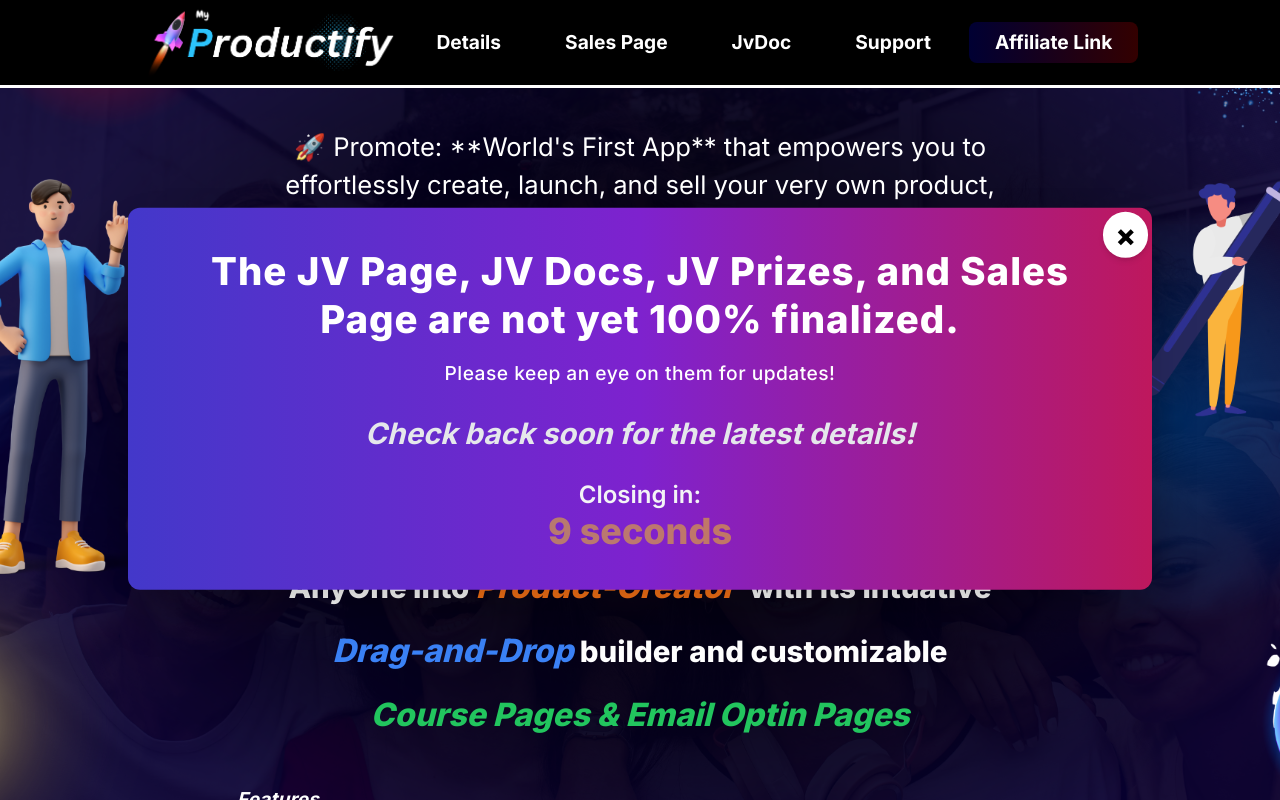
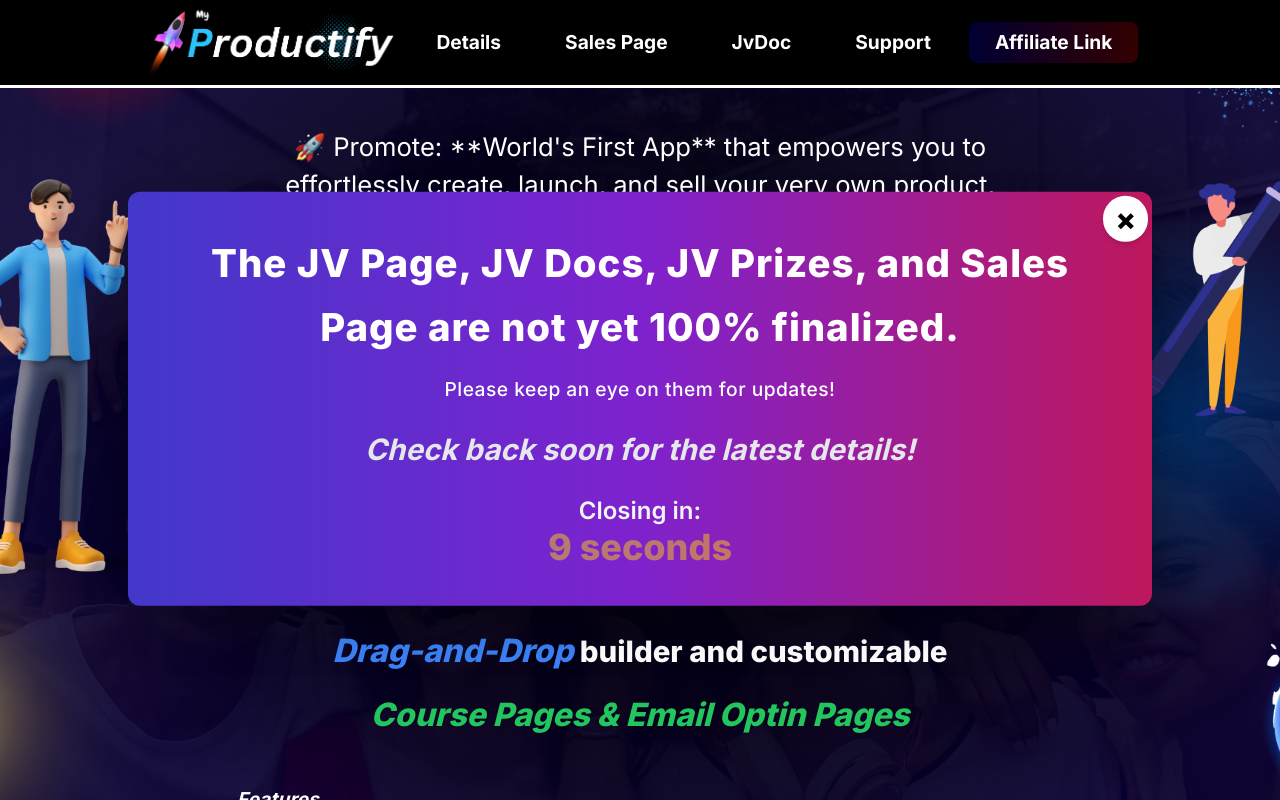
Before and after one commit to AaKuGu/myproductifySalespage, a Next.js app: page /jvpage in a window 1280 px wide. Shown: the top 800 px of the page. Built offline with nearby package versions, Linux system fonts and the light colour scheme.

Commit message:
few more designs

```diff
--- a/components/NotReady.jsx
+++ b/components/NotReady.jsx
@@ -106,7 +106,7 @@
             ×
           </button>
 
-          <div className="text-[4.5vw] lg:text-[3vw] font-extrabold tracking-wide leading-tight">
+          <div className="text-[4.5vw] lg:text-[3vw] font-extrabold tracking-wide leading-[7.5vw] lg:leading-[5vw]">
             <p>
               The JV Page, JV Docs, JV Prizes, and Sales Page are not yet 100%
               finalized.
```
